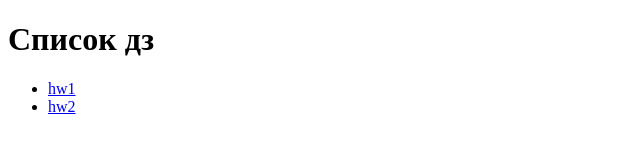
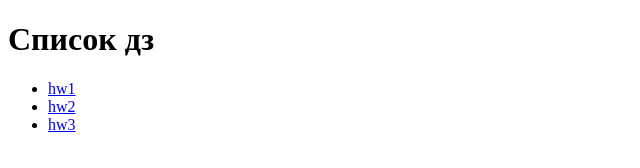
Before and after one commit to arselfie/FS11, a plain HTML site: page index.html in a window 1280 px wide. Shown: the full height of the page, 0-640 px from the left. Drawn offline with Linux system fonts and the light colour scheme.

Commit message:
add button for third homework

```diff
--- a/index.html
+++ b/index.html
@@ -12,6 +12,7 @@
         <ul>
             <li><a href="./hw1/index.html">hw1</a></li>
             <li><a href="./hw2/index.html">hw2</a></li>
+            <li><a href="./hw3/index.html">hw3</a></li>
         </ul>
     </nav>
 </body>
```
